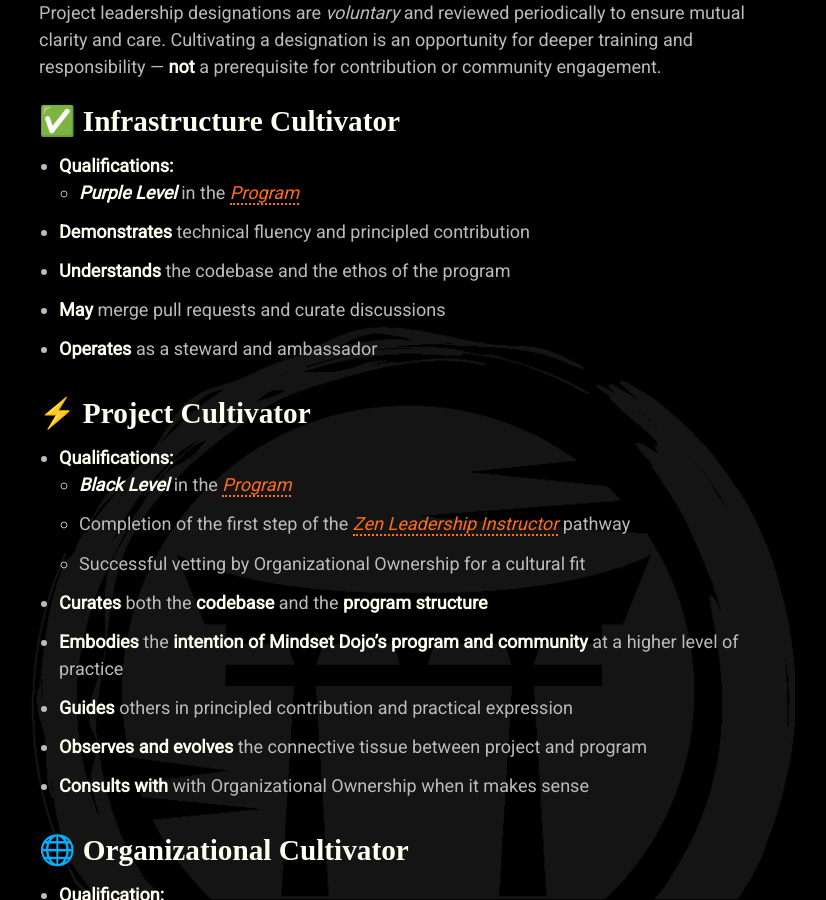
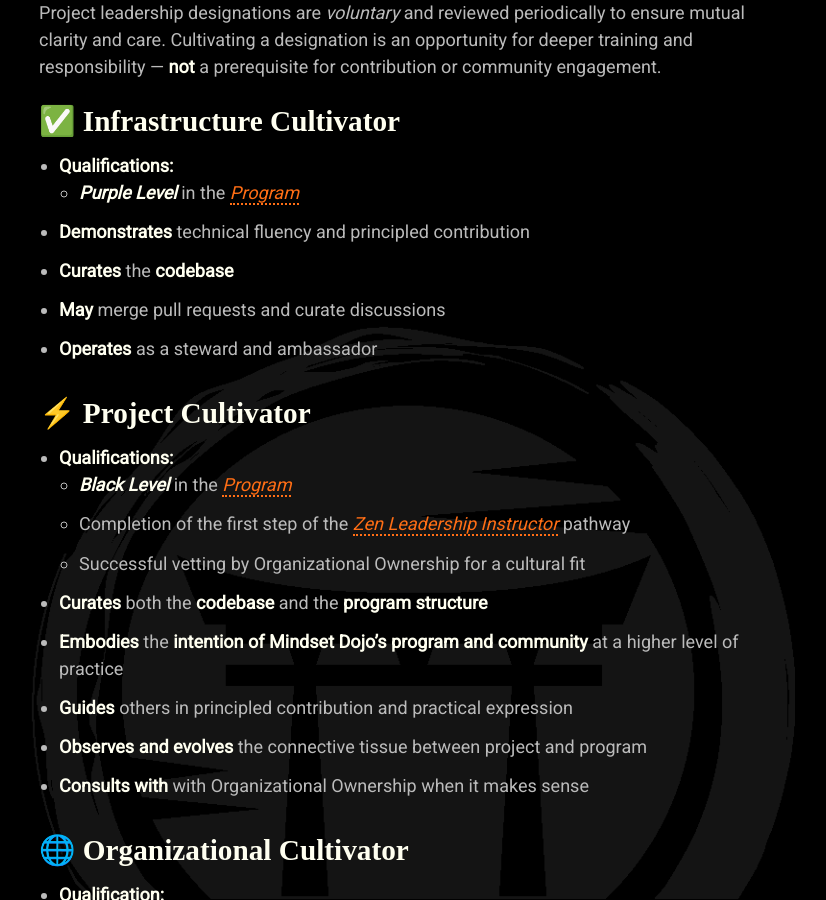
Before and after one commit to mindset-dojo/mindset-dojo.github.io, a Jekyll site: the page built from project.md, in a window 1280 px wide and 900 px high, scrolled down 2291 px. Shown: the whole window, without its empty margins (229-1055 px from the left). Built offline with Jekyll 4.4.1, drawn with Linux system fonts in a browser that asks for light colours; some web fonts are replaced.

Commit message:
fix: Infrastructure Cultivator touch ups

```diff
--- a/project.md
+++ b/project.md
@@ -71,7 +71,7 @@
 * **Qualifications:**
   * ***Purple Level*** in the [Program]({{'/program' | relative_url}})
 * **Demonstrates** technical fluency and principled contribution
-* **Understands** the codebase and the ethos of the program
+* **Curates** the **codebase**
 * **May** merge pull requests and curate discussions
 * **Operates** as a steward and ambassador
 
```
